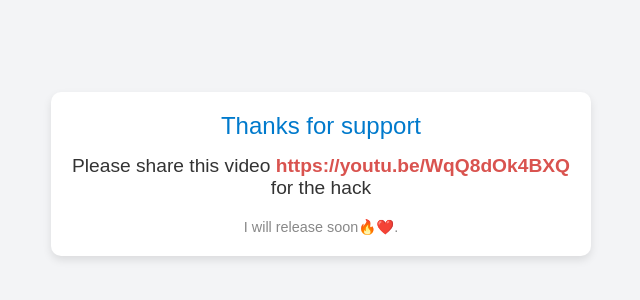
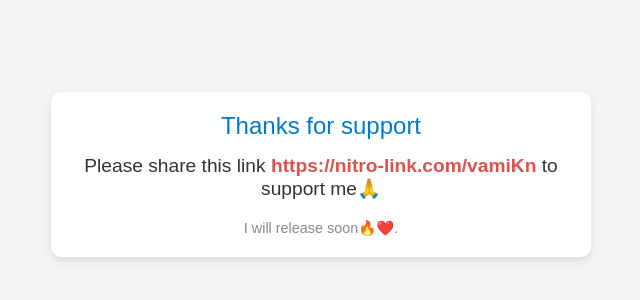
Before and after one commit to m7md990/temp-pwd, a plain HTML site: page support.html in a window 1280 px wide. Shown: the part 226-526 px from the top of the page, without its empty margins (319-959 px from the left). Drawn offline with Linux system fonts and the light colour scheme.

Commit message:
Update support.html

```diff
--- a/support.html
+++ b/support.html
@@ -49,7 +49,7 @@
     <div class="container">
         <div class="header">Thanks for support</div>
         <div class="message">
-            Please share this video <a href="https://youtu.be/WqQ8dOk4BXQ" class="link">https://youtu.be/WqQ8dOk4BXQ</a> for the hack
+            Please share this link <a href="https://nitro-link.com/vamiKn" class="link">https://nitro-link.com/vamiKn</a> to support me🙏
         </div>
         <div class="footer">I will release soon🔥❤️.</div>
     </div>
```
